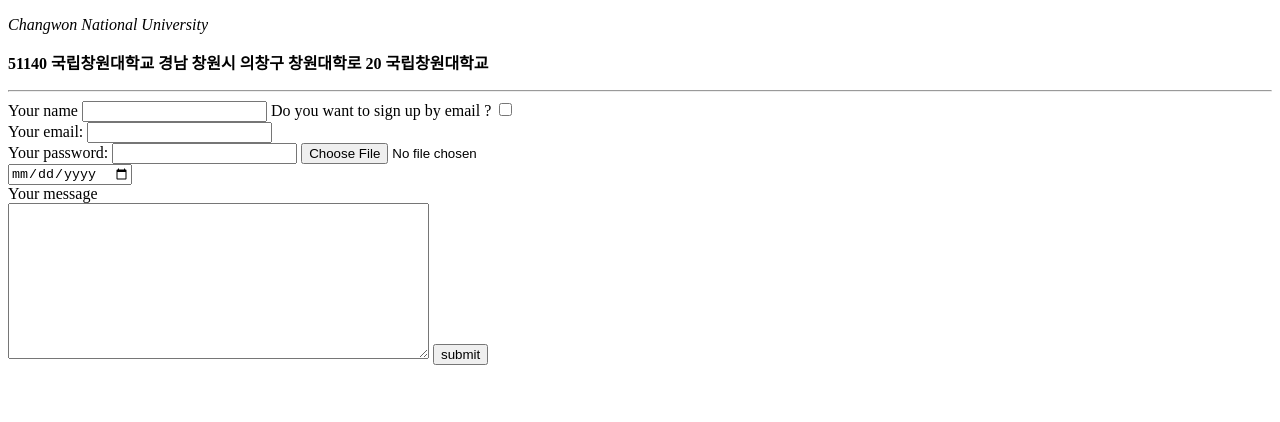
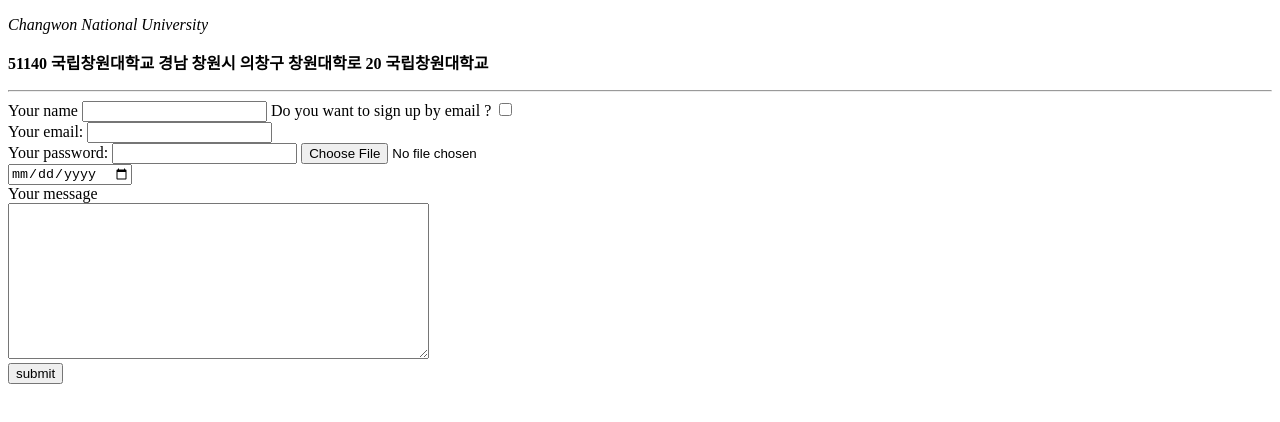
Before and after one commit to nnnghiabk/cv, a plain HTML site: page contact.html in a window 1280 px wide. Drawn offline with Linux system fonts and the light colour scheme.

Commit message:
Update contact.html

```diff
--- a/contact.html
+++ b/contact.html
@@ -24,7 +24,7 @@
     <input type="date" name="date" value=""><br>
 
     <label for="">Your message</label><br>
-    <textarea name="name" rows="10" cols="50"></textarea>
+    <textarea name="name" rows="10" cols="50"></textarea><br>
     <input type="submit" name="yourmessage" value="submit"><br>
   </form>
 </body>
```
